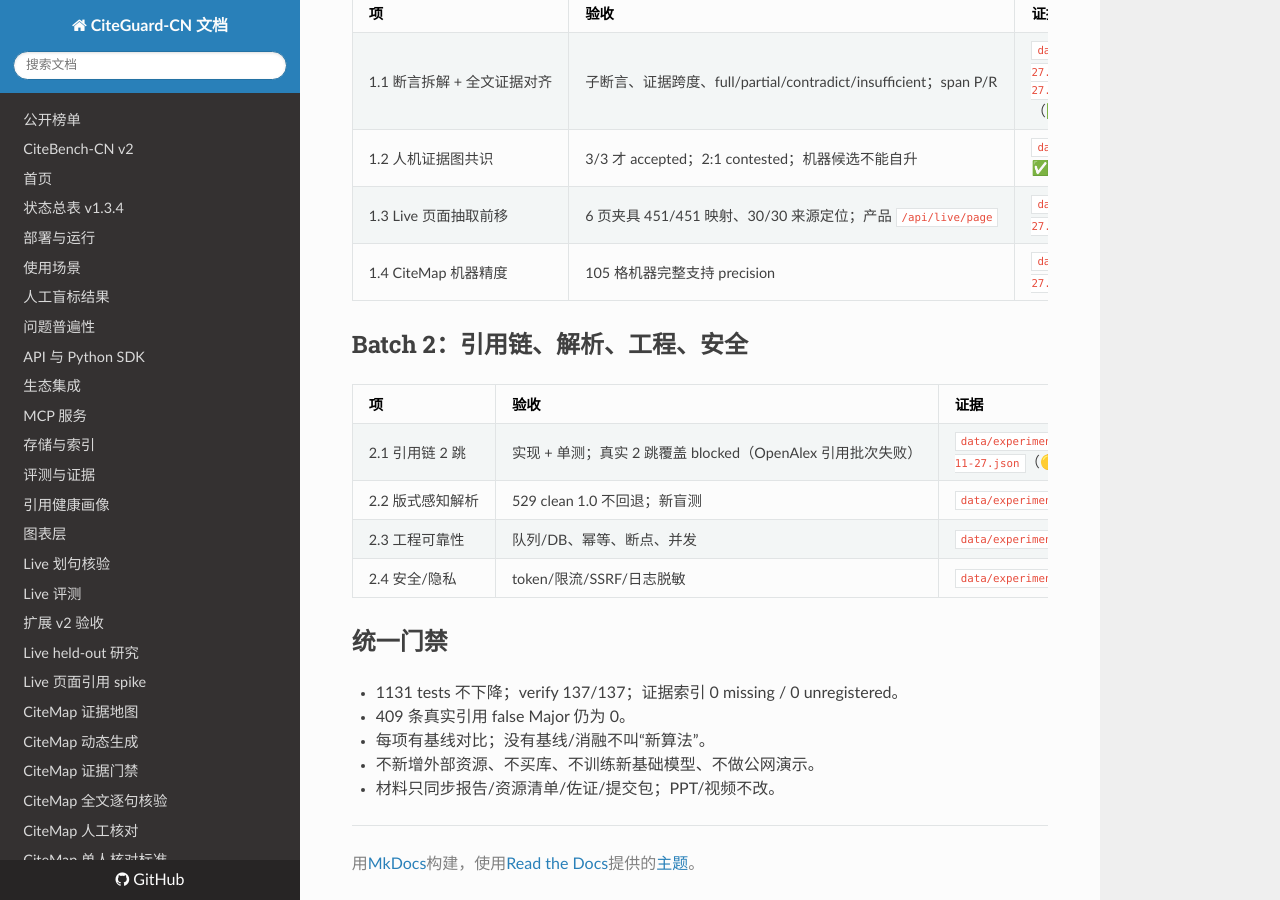
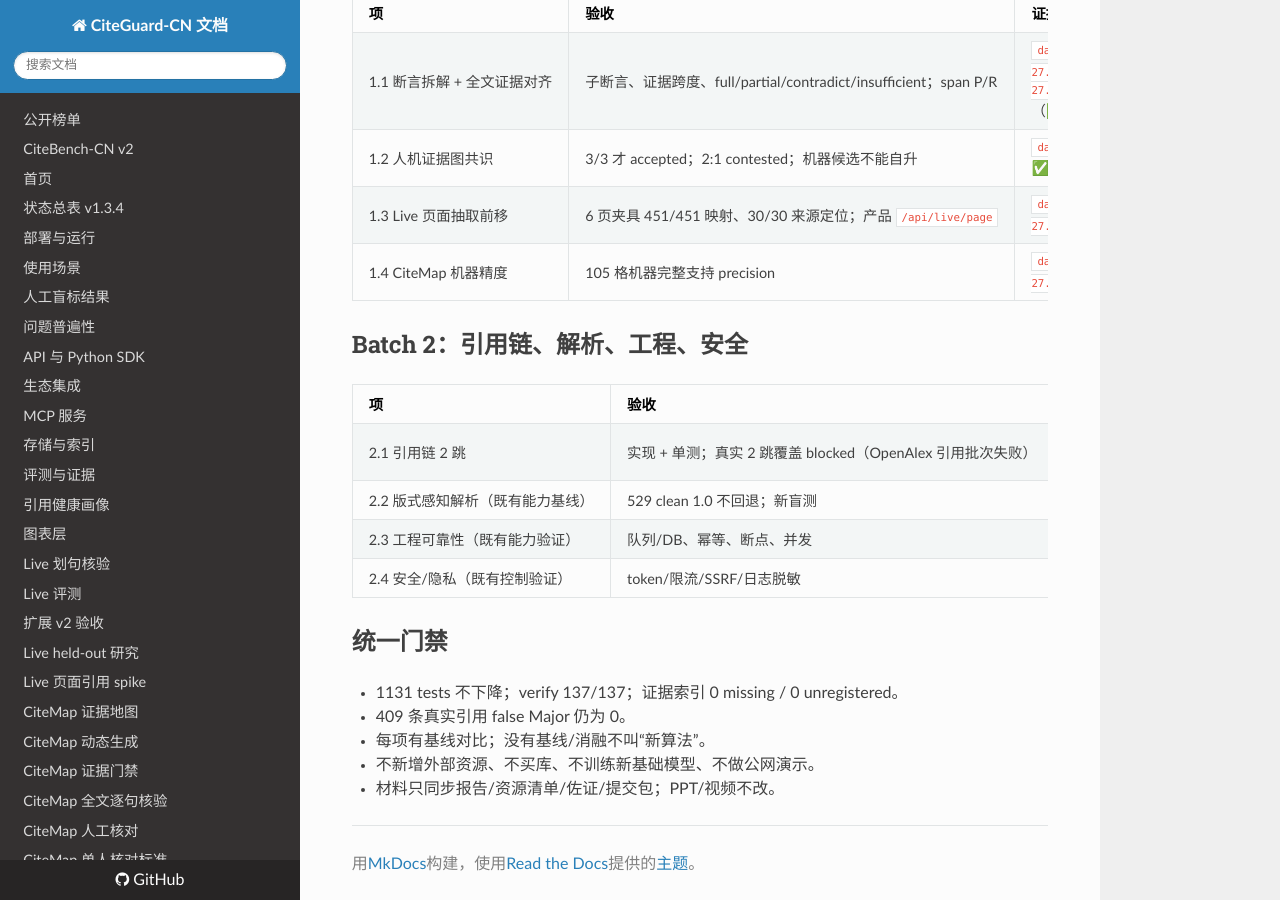
Before and after one commit to kkk431/citeguard-cn, an MkDocs documentation site: the page built from docs/optimization/tech_plan.md, in a window 1280 px wide and 900 px high, scrolled down 831 px. Built offline with MkDocs 1.6.1, drawn with Linux system fonts in a browser that asks for light colours; nearby versions of some CDN libraries.

Commit message:
docs: record Batch 2.2/2.3/2.4 existing-capability baselines

```diff
--- a/docs/evidence_index.md
+++ b/docs/evidence_index.md
@@ -210,3 +210,5 @@
 | E134 | 断言级对齐语义回放（B1.1，v1.7.51） | `src/citeguard/atomic_alignment.py`、`tests/test_atomic_alignment.py`、`scripts/eval_b1_1_alignment_semantic.py`、`docs/optimization/b1_1_alignment.md` | 31 条机器证据（人工 8 correct / 23 issue）：直接 judge P .5385/R .875/F1 **.6667**；断言拆解 P .5000/R .875/F1 **.6364**；负结果，不接产品默认路径 | `data/experiments/opt_b1_1_alignment_semantic_2026-11-27.json` |
 
 | E135 | 引用链 2 跳（B2.1，v1.7.52） | `src/citeguard/retraction.py`、`tests/test_retraction.py`、`docs/optimization/b2_1_chain_2hop.md` | `check_chain(max_hops=2,hop2_limit=3)`：直接引用后查最多 3 条中继的参考文献；单测 W1/W2→W9 撤稿通过，retraction 11 passed；真实 smoke 两 DOI 均 `error/引用列表查询失败`，**无真实覆盖率**，产品默认仍 1 跳 | `data/experiments/opt_b2_1_chain_2hop_2026-11-27.json` |
+
+| E136 | Batch 2.2/2.3/2.4 既有能力基线（v1.7.52） | `docs/optimization/b2_2_3_4_baseline.md`、`src/citeguard/pdf_extract.py`、`web/app.py` | 2.2 22 篇/529 条 clean 1.0（基线，非新算法）；2.3 SQLite/任务持久化/B2 缓存/请求指标，1162 tests + 回归 5/5；2.4 token 默认空、限流 120、host allowlist、日志不记 body；不把旧能力写成新方法 | `data/experiments/opt_b2_2_3_4_baseline_2026-11-27.json` |
--- a/docs/optimization/tech_plan.md
+++ b/docs/optimization/tech_plan.md
@@ -34,9 +34,9 @@ CiteMap 证据图已接「只看高置信机器候选（≥0.9）」，真实关
 | 项 | 验收 | 证据 |
 | --- | --- | --- |
 | 2.1 引用链 2 跳 | 实现 + 单测；真实 2 跳覆盖 blocked（OpenAlex 引用批次失败） | `data/experiments/opt_b2_1_chain_2hop_2026-11-27.json`（🟡 默认仍 1 跳） |
-| 2.2 版式感知解析 | 529 clean 1.0 不回退；新盲测 | `data/experiments/opt_b2_parse_*.json` |
-| 2.3 工程可靠性 | 队列/DB、幂等、断点、并发 | `data/experiments/opt_b2_ops_*.json` |
-| 2.4 安全/隐私 | token/限流/SSRF/日志脱敏 | `data/experiments/opt_b2_security_*.json` |
+| 2.2 版式感知解析（既有能力基线） | 529 clean 1.0 不回退；新盲测 | `data/experiments/opt_b2_parse_*.json` |
+| 2.3 工程可靠性（既有能力验证） | 队列/DB、幂等、断点、并发 | `data/experiments/opt_b2_ops_*.json` |
+| 2.4 安全/隐私（既有控制验证） | token/限流/SSRF/日志脱敏 | `data/experiments/opt_b2_security_*.json` |
 
 ## 统一门禁
 
```
Also changed, not shown: docs/optimization/b2_2_3_4_baseline.md (added, +29 -0 lines), 1 other file.
